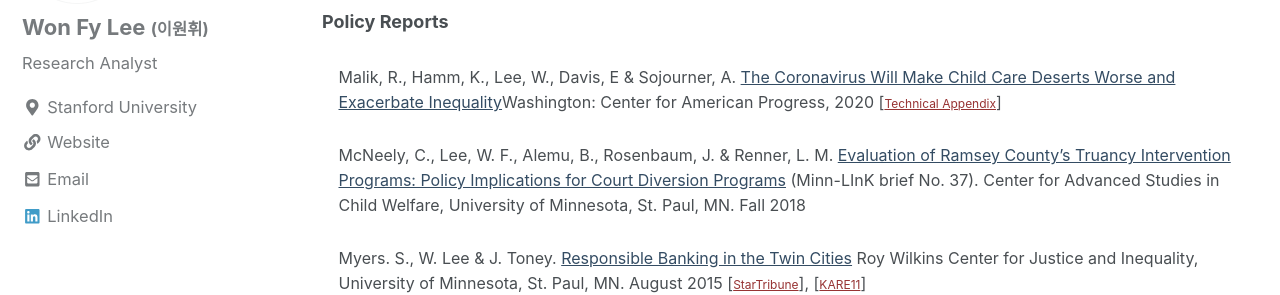
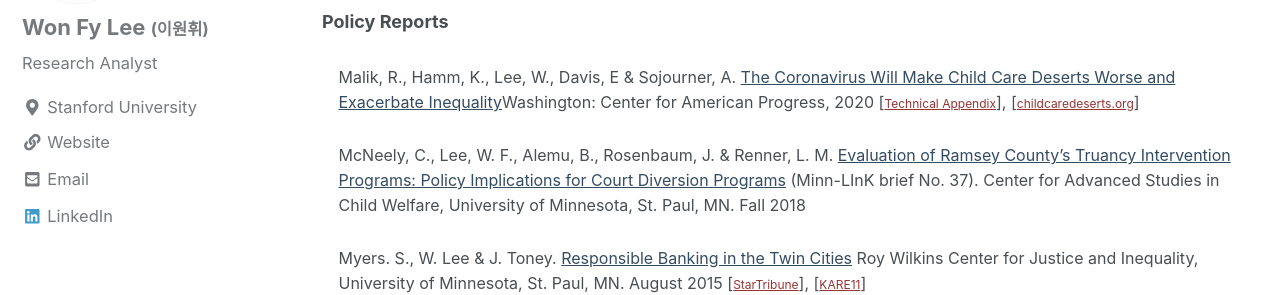
Before and after one commit to leex5089/leex5089.github.io, a Jekyll site: the page built from _pages/Research.md, in a window 1280 px wide and 900 px high, scrolled down 846 px. Shown: the part 168-463 px from the top of the window. Built offline with Jekyll 4.4.1, drawn with Linux system fonts in a browser that asks for light colours; nearby versions of some CDN libraries.

Commit message:
new files

```diff
--- a/_pages/Research.md
+++ b/_pages/Research.md
@@ -46,7 +46,7 @@
 
 
    <p>
-  <dd><font size="3">Malik, R., Hamm, K., Lee, W., Davis, E & Sojourner, A. <a href="https://www.americanprogress.org/issues/early-childhood/reports/2020/06/22/486433/coronavirus-will-make-child-care-deserts-worse-exacerbate-inequality/" target="_blank" style="color:#344c63">The Coronavirus Will Make Child Care Deserts Worse and Exacerbate Inequality</a>Washington: Center for American Progress, 2020 [<a href="https://cdn.americanprogress.org/content/uploads/2020/06/18081719/Child-Care-Deserts-Methodology.pdf"  target="_blank" style="font-size:12px; color:#973333">Technical Appendix</a>]</font></dd>
+  <dd><font size="3">Malik, R., Hamm, K., Lee, W., Davis, E & Sojourner, A. <a href="https://www.americanprogress.org/issues/early-childhood/reports/2020/06/22/486433/coronavirus-will-make-child-care-deserts-worse-exacerbate-inequality/" target="_blank" style="color:#344c63">The Coronavirus Will Make Child Care Deserts Worse and Exacerbate Inequality</a>Washington: Center for American Progress, 2020 [<a href="https://cdn.americanprogress.org/content/uploads/2020/06/18081719/Child-Care-Deserts-Methodology.pdf"  target="_blank" style="font-size:12px; color:#973333">Technical Appendix</a>], [<a href="https://childcaredeserts.org"  target="_blank" style="font-size:12px; color:#973333">childcaredeserts.org</a>]  </font></dd>
 <p>
 
 
```
